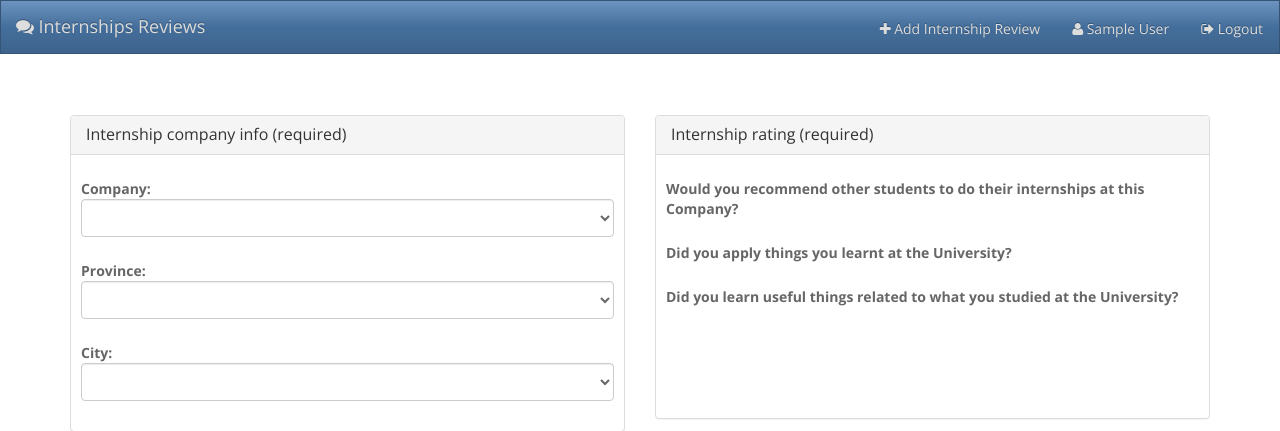
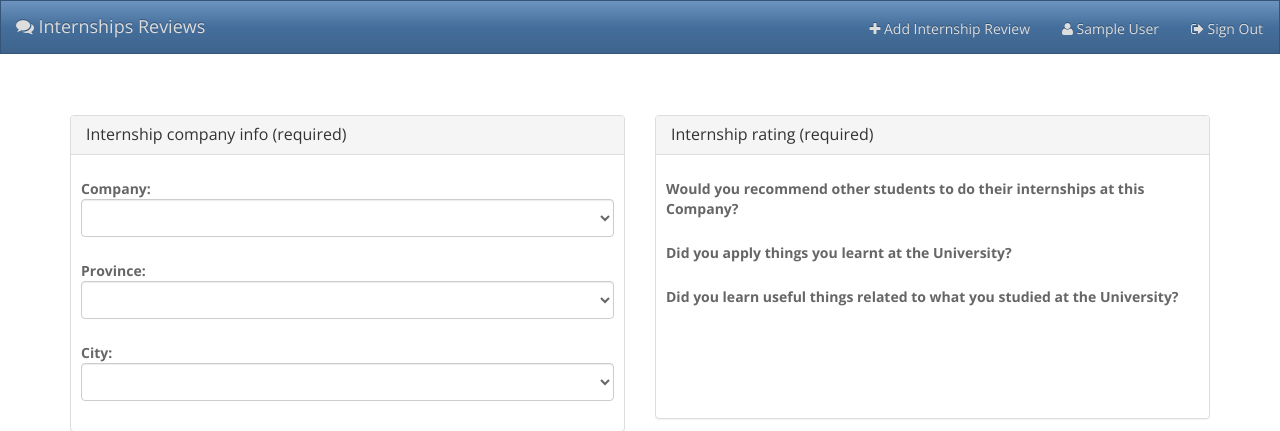
Before and after one commit to joker-ace/internships-reviews, a Django app: a page that uses src/templates/base.html in a window 1280 px wide. Shown: the top 431 px of the page. Run offline with Django 3.2, Linux system fonts and the light colour scheme; the visitor is signed in with stand-in values (Sample User, id 1); data comes from the database, SQL or seed files in the repository; lists and menus that the app fills with data are empty; some libraries are stand-ins or nearby versions.

```diff
--- a/fabfile.py
+++ b/fabfile.py
@@ -62,6 +62,7 @@ system_packages = (
     'python-virtualenv',
     'postgresql',
     'postgresql-contrib',
+    'postgresql-server-dev-all',
     'nginx',
     'supervisor',
     'git',
--- a/src/manage.py
+++ b/src/manage.py
@@ -1,3 +1,4 @@
+# -*- coding: utf-8 -*-
 #!/usr/bin/env python
 import os
 import sys
--- a/src/templates/base.html
+++ b/src/templates/base.html
@@ -29,10 +29,9 @@
               <span class="icon-bar"></span>
               <span class="icon-bar"></span>
             </button>
-            <a class="navbar-brand" href=""><span class="fa fa-comments">&nbsp;</span>Internships Reviews</a>
+            <a class="navbar-brand" href="#"><i class="fa fa-comments">&nbsp;</i>Internships Reviews</a>
           </div>
           <div class="collapse navbar-collapse" id="bs-example-navbar-collapse-2">
-            <ul class="nav navbar-nav"></ul>
             {% if request.user.is_authenticated %}
               <ul class="nav navbar-nav navbar-right">
                 <li>
@@ -44,7 +43,12 @@
                       class="fa fa-user">&nbsp;</span>{{ request.user.first_name }} {{ request.user.last_name }}</a>
                 </li>
                 <li><a class="btn btn-link" href="{% url 'logout_page' %}">
-                  <span class="fa fa-sign-out">&nbsp;</span>Logout</a></li>
+                  <i class="fa fa-sign-out">&nbsp;</i>Sign Out</a></li>
+              </ul>
+            {% else %}
+              <ul class="nav navbar-nav navbar-right">
+                <li><a class="btn btn-link" href="{% url 'login_page' %}"><i class="fa fa-sign-in">&nbsp;</i>Sign In</a></li>
+                <li><a class="btn btn-link" href="{% url 'registration_page' %}"><i class="fa fa-user-plus">&nbsp;</i>Sign Up</a></li>
               </ul>
             {% endif %}
           </div>
@@ -57,7 +61,7 @@
   </main>
   <footer>
     <div class="container">
-    <div class="text-center">2015 <i class="fa fa-copyright"></i></div>
+      <div class="text-center">2015 <i class="fa fa-copyright"></i></div>
     </div>
   </footer>
 </div>
```
Also changed, not shown: 1 other file.
